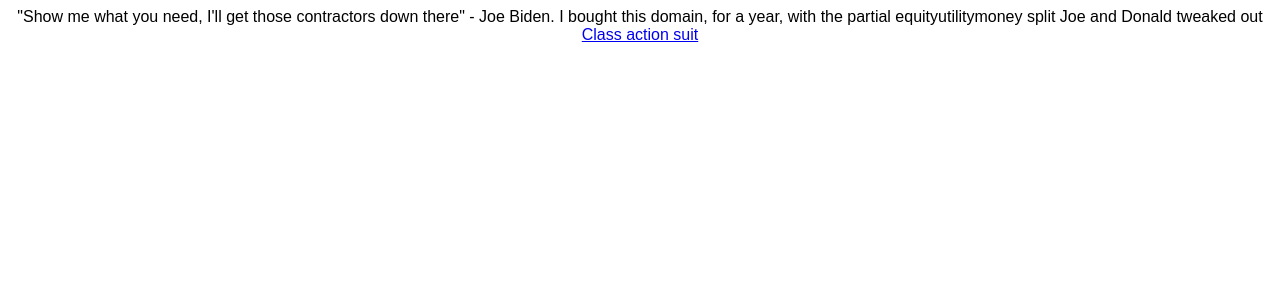
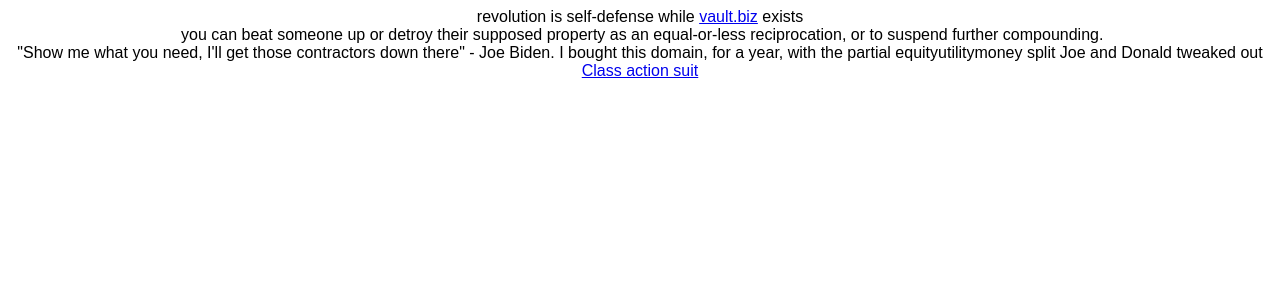
Before and after one commit to NickCarducci/BillBidenOrg, a React (Create React App) app: page / in a window 1280 px wide. Shown: the top 300 px of the page. Built offline with nearby package versions, Linux system fonts and the light colour scheme.

Commit message:
Update App.js

```diff
--- a/src/App.js
+++ b/src/App.js
@@ -3,6 +3,13 @@ import "./styles.css";
 export default function App() {
   return (
     <div className="App">
+      <div>
+        revolution is self-defense while&nbsp;
+        <a href="https://vaults.biz">vault.biz</a>
+        &nbsp;exists
+      </div>
+      &nbsp;you can beat someone up or detroy their supposed property as an
+      equal-or-less reciprocation, or to suspend further compounding.
       <div>
         "Show me what you need, I'll get those contractors down there" - Joe
         Biden. I bought this domain, for a year, with the partial
```
